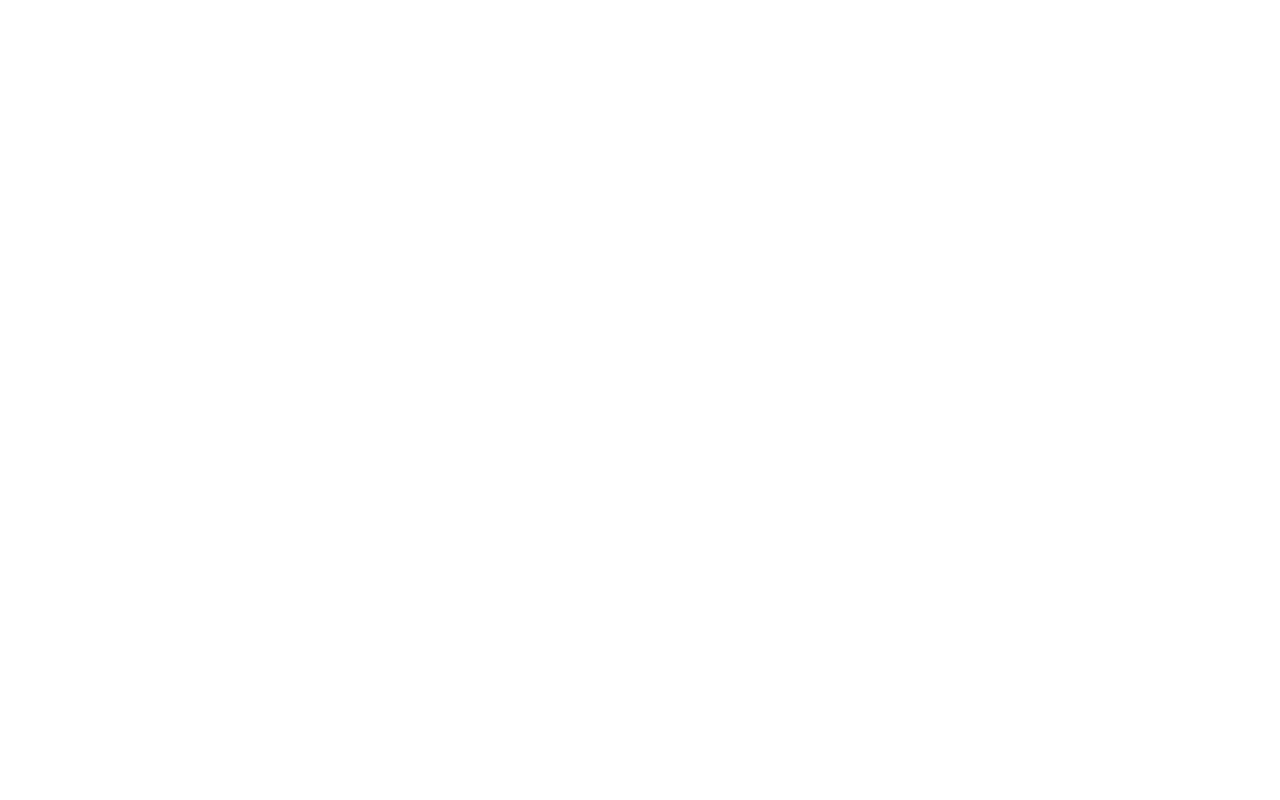
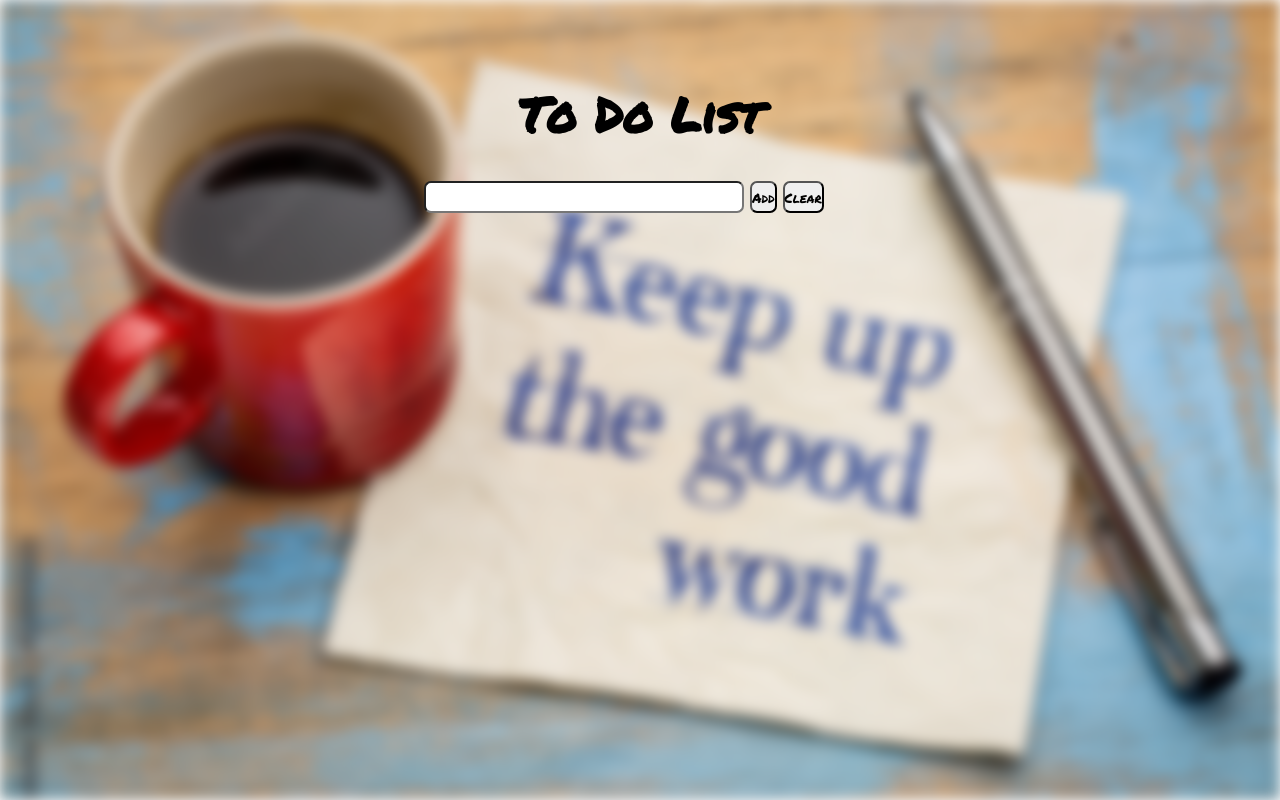
Before and after one commit to yamanadam/ToDoList-Proje-12, a plain HTML site: page index.html in a window 1280 px wide. Drawn offline with Linux system fonts and the light colour scheme.

Commit message:
CSS finished

```diff
--- a/index.html
+++ b/index.html
@@ -5,7 +5,7 @@
     <meta http-equiv="X-UA-Compatible" content="IE=edge" />
     <meta name="viewport" content="width=device-width, initial-scale=1.0" />
     <link
-      href="https://fonts.googleapis.com/css2?family=Press+Start+2P&family=Roboto:wght@700;900&display=swap"
+      href="https://fonts.googleapis.com/css2?family=Permanent+Marker&family=Press+Start+2P&display=swap"
       rel="stylesheet"
     />
     <link
@@ -18,5 +18,22 @@
     <link rel="stylesheet" href="style.css" />
     <title>To Do List</title>
   </head>
-  <body></body>
+  <body>
+    <div class="img-container"></div>
+    <div class="container">
+      <div class="header">
+        <h1>To Do List</h1>
+      </div>
+
+      <div class="input">
+        <input id="text" name="text" type="text" />
+
+        <button id="add">Add</button>
+        <button id="clear">Clear</button>
+      </div>
+      <div id="res">
+        <ul id="ulRes"></ul>
+      </div>
+    </div>
+  </body>
 </html>
--- a/style.css
+++ b/style.css
@@ -2,4 +2,64 @@
   margin: 0;
   padding: 0;
   box-sizing: border-box;
+  font-family: "Permanent Marker", cursive;
 }
+
+.img-container {
+  position: fixed;
+  left: 0;
+  right: 0;
+  z-index: 1;
+  display: block;
+  background-image: url(./img/1000_F_128911551_iw2MUFHQp1jgY8c2C1JCrFNjWTXP32sb.jpg);
+  background-position: center;
+  background-repeat: no-repeat;
+  background-size: cover;
+  width: 100vw;
+  height: 100vh;
+  filter: blur(7px);
+}
+
+.container {
+  position: fixed;
+  left: 0;
+  right: 0;
+  z-index: 2;
+  margin-left: 20px;
+  margin-right: 20px;
+  display: grid;
+  grid-template-areas:
+    " header header"
+    "input input"
+    "ul ul";
+  grid-template-rows: 2fr 1fr 1fr 6fr;
+  justify-content: center;
+  text-align: center;
+  gap: 2rem;
+}
+
+.header {
+  margin-top: 5rem;
+  grid-area: header;
+  font-size: 1.5rem;
+}
+
+.input input {
+  width: 20rem;
+  height: 2rem;
+  border-radius: 7px;
+}
+
+.input button {
+  height: 2rem;
+  border-radius: 7px;
+  cursor: pointer;
+}
+
+.input button:hover {
+  background-color: #ccc;
+}
+
+#res {
+  grid-area: ul;
+}
```
